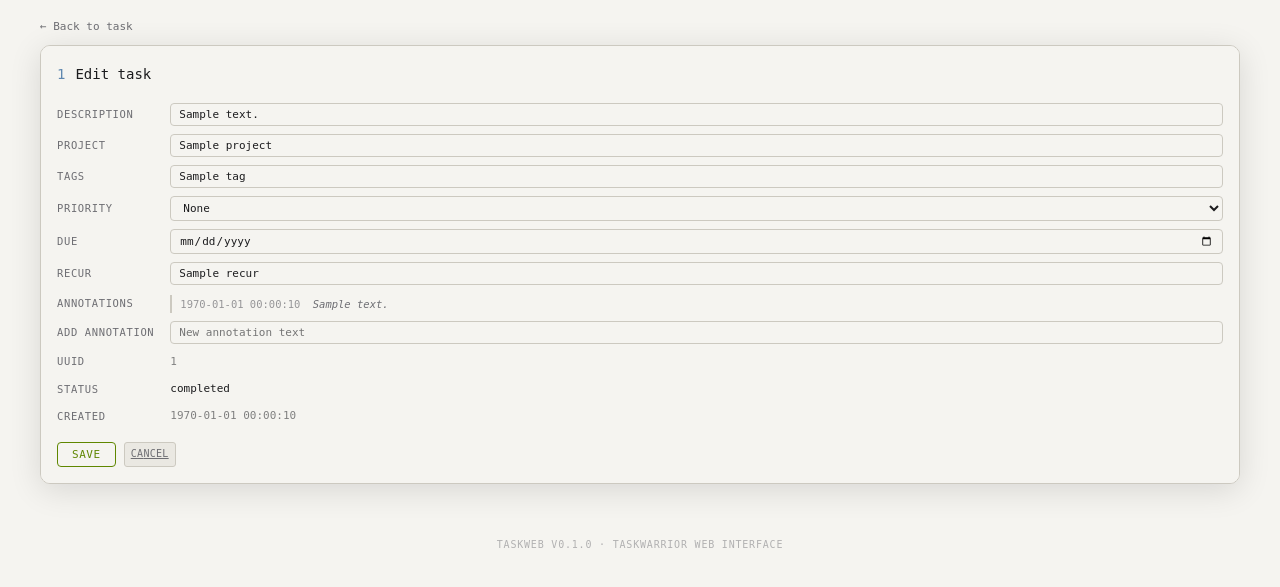
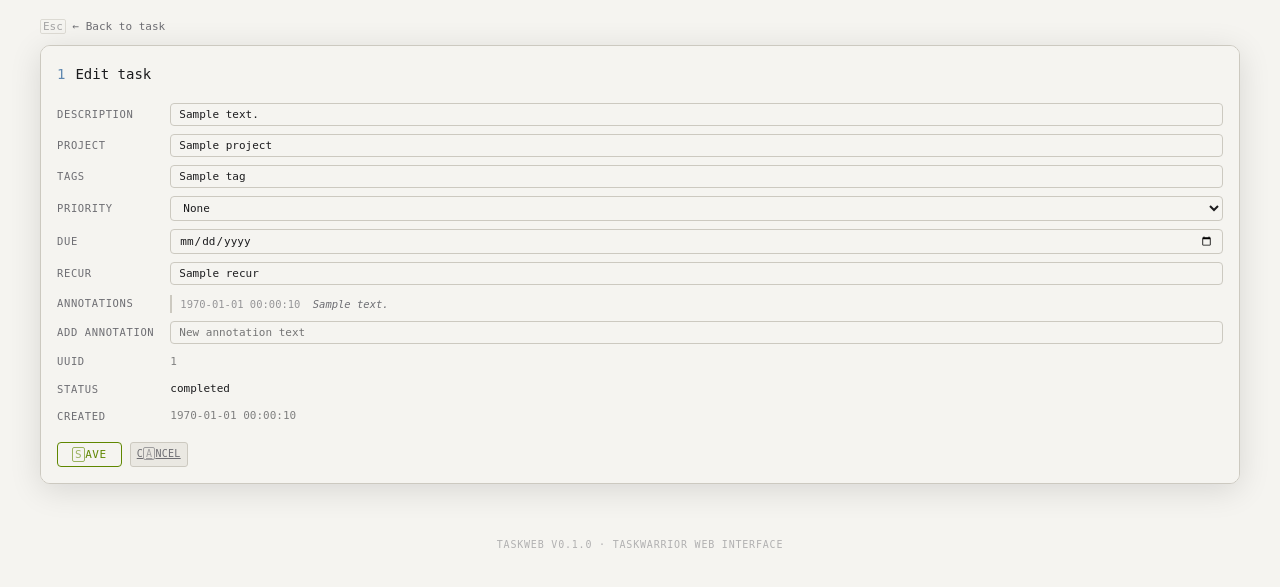
Before and after one commit to ivankovnatsky/taskweb, a Flask app: template taskweb/templates/task_edit.html in a window 1280 px wide. Shown: the part 57-644 px from the top of the page. Run offline with Flask 3, Linux system fonts and the light colour scheme; the template is opened without the code that fills it: most values are stand-ins (such as "Sample title", 1, 10 or a date in 2020).

Commit message:
Fix kbd styling on edit page, add Esc to back link
https://claude.ai/code/session_012mGDfxuuAfjA45JJnFLQ5S

```diff
--- a/taskweb/static/style.css
+++ b/taskweb/static/style.css
@@ -340,6 +340,15 @@ table.tw td.desc {
   display: flex;
   gap: 8px;
 }
+.form-actions kbd,
+.detail-actions kbd {
+  font-family: 'SF Mono', monospace;
+  font-size: inherit;
+  border: 1px solid currentColor;
+  border-radius: 2px;
+  padding: 0 2px;
+  opacity: 0.6;
+}
 
 .btn-submit {
   font-family: 'SF Mono', monospace;
@@ -511,14 +520,6 @@ table.tw td.desc {
   box-sizing: border-box;
   line-height: 1;
 }
-.detail-actions kbd {
-  font-family: 'SF Mono', monospace;
-  font-size: inherit;
-  border: 1px solid currentColor;
-  border-radius: 2px;
-  padding: 0 2px;
-  opacity: 0.6;
-}
 
 /* Edit form */
 .edit-grid {
--- a/taskweb/templates/task_edit.html
+++ b/taskweb/templates/task_edit.html
@@ -3,7 +3,7 @@
 {% block title_suffix %} — Edit: {{ task.description }}{% endblock %}
 
 {% block content %}
-<a href="{{ url_for('task_detail', uuid=task.uuid) }}" class="back-link">&larr; Back to task</a>
+<a href="{{ url_for('task_detail', uuid=task.uuid) }}" class="back-link" id="back-link"><kbd>Esc</kbd> &larr; Back to task</a>
 <div class="window form-window">
   <div class="content">
     <div class="task-detail">
```
